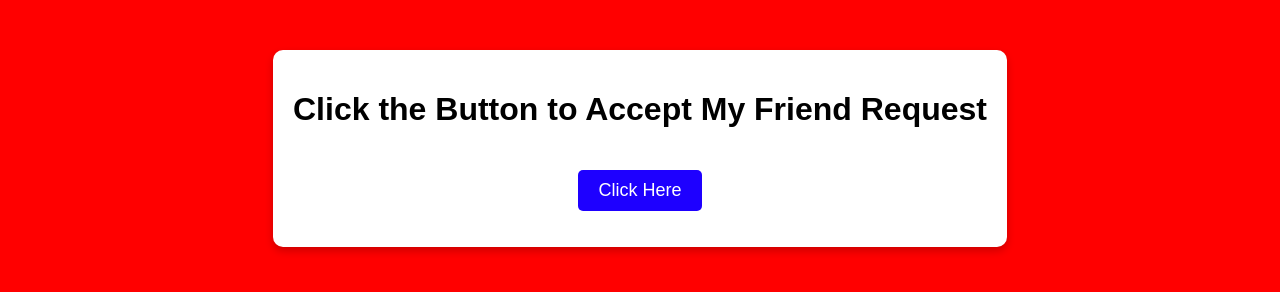
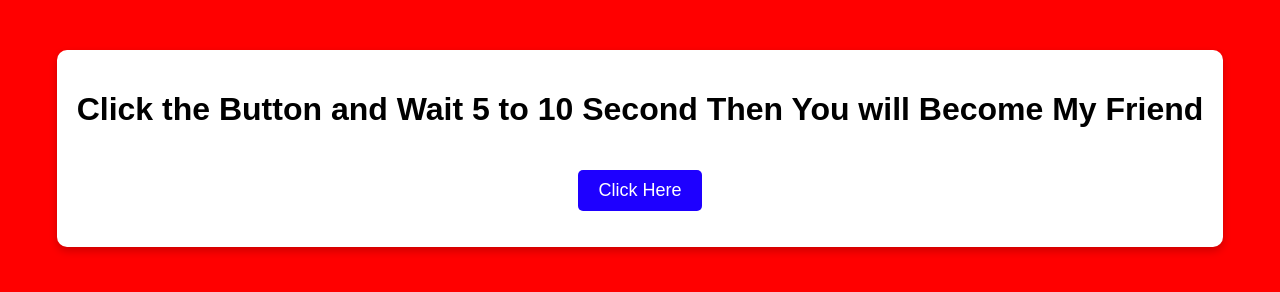
Before and after one commit to Bhojarajperua/LocalRepo, a plain HTML site: page index.html in a window 1280 px wide. Drawn offline with Linux system fonts and the light colour scheme.

Commit message:
Update index.html

```diff
--- a/index.html
+++ b/index.html
@@ -8,7 +8,7 @@
 </head>
 <body>
     <div class="container">
-        <h1>Click the Button to Accept My Friend Request</h1>
+        <h1>Click the Button and Wait 5 to 10 Second Then You will Become My Friend</h1>
         <button id="lagButton">Click Here</button>
         <p id="status"></p>
     </div>
```
